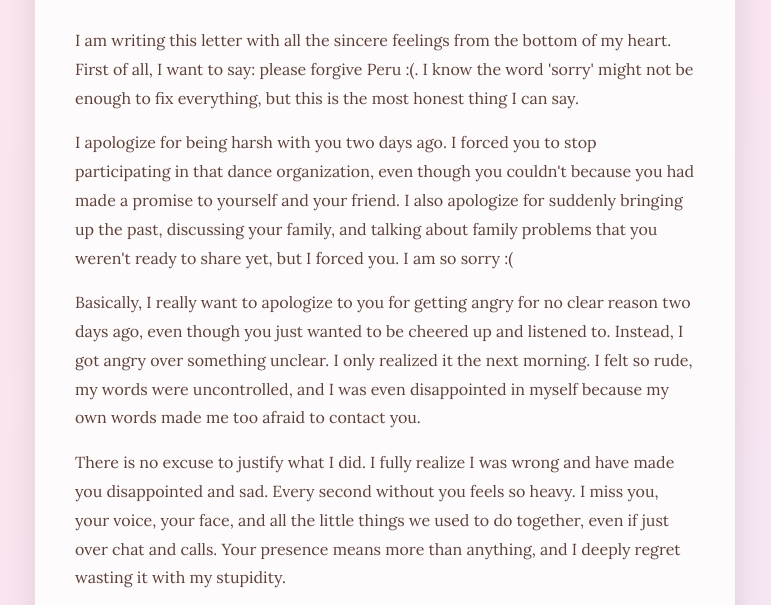
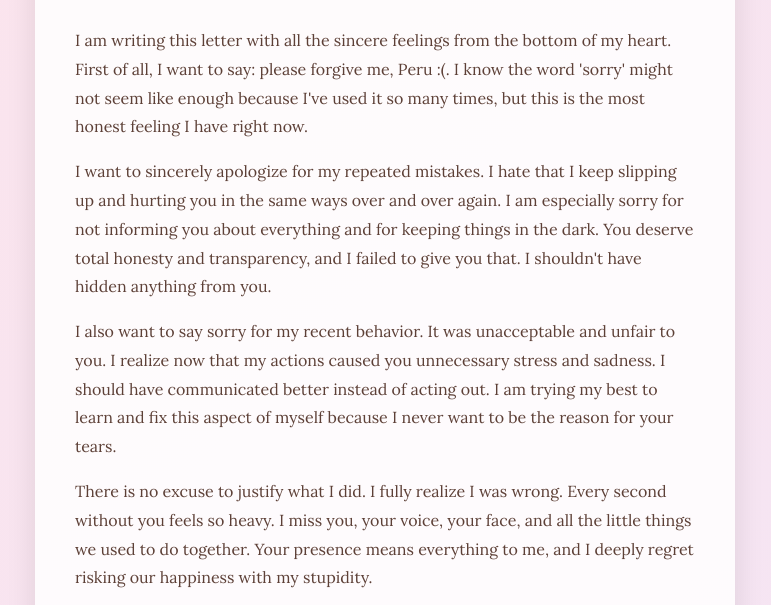
Before and after one commit to Harsh090706/testing, a plain HTML site: page index.html in a window 1280 px wide. Both pictures are taken after a click on the button "Open the Letter". Shown: the part 180-785 px from the top of the page, without its empty margins (255-1026 px from the left). Drawn offline with Linux system fonts and the light colour scheme.

```diff
--- a/index.html
+++ b/index.html
@@ -3,7 +3,7 @@
 <head>
     <meta charset="UTF-8">
     <meta name="viewport" content="width=device-width, initial-scale=1.0">
-    <title>Forgive Peru 🥲</title>
+    <title>Forgive Me Peru 🥲</title>
     <link rel="stylesheet" href="style.css">
     <link rel="preconnect" href="https://fonts.googleapis.com">
     <link rel="preconnect" href="https://fonts.gstatic.com" crossorigin>
@@ -28,27 +28,27 @@
             <h2 class="fade-in">For My Beautiful Peru, Whom I Love Most</h2>
 
             <p class="fade-in">
-                I am writing this letter with all the sincere feelings from the bottom of my heart. First of all, I want to say: please forgive Peru :(.
-                 I know the word 'sorry' might not be enough to fix everything, but this is the most honest thing I can say.
+                I am writing this letter with all the sincere feelings from the bottom of my heart. First of all, I want to say: please forgive me, Peru :(.
+                 I know the word 'sorry' might not seem like enough because I've used it so many times, but this is the most honest feeling I have right now.
             </p>
 
             <p class="fade-in">
-                I apologize for being harsh with you two days ago. I forced you to stop participating in that dance organization, even though you couldn't because you had made a promise to yourself and your friend.
-                I also apologize for suddenly bringing up the past, discussing your family, and talking about family problems that you weren't ready to share yet, but I forced you. I am so sorry :(
+                I want to sincerely apologize for my repeated mistakes. I hate that I keep slipping up and hurting you in the same ways over and over again.
+                I am especially sorry for not informing you about everything and for keeping things in the dark. You deserve total honesty and transparency, and I failed to give you that. I shouldn't have hidden anything from you.
             </p>
 
             <p class="fade-in">
-                Basically, I really want to apologize to you for getting angry for no clear reason two days ago, even though you just wanted to be cheered up and listened to.
-                Instead, I got angry over something unclear. I only realized it the next morning. I felt so rude, my words were uncontrolled, and I was even disappointed in myself because my own words made me too afraid to contact you.
+                I also want to say sorry for my recent behavior. It was unacceptable and unfair to you. I realize now that my actions caused you unnecessary stress and sadness.
+                I should have communicated better instead of acting out. I am trying my best to learn and fix this aspect of myself because I never want to be the reason for your tears.
             </p>
 
             <p class="fade-in">
-                There is no excuse to justify what I did. I fully realize I was wrong and have made you disappointed and sad.
-                Every second without you feels so heavy. I miss you, your voice, your face, and all the little things we used to do together, even if just over chat and calls. Your presence means more than anything, and I deeply regret wasting it with my stupidity.
+                There is no excuse to justify what I did. I fully realize I was wrong.
+                Every second without you feels so heavy. I miss you, your voice, your face, and all the little things we used to do together. Your presence means everything to me, and I deeply regret risking our happiness with my stupidity.
             </p>
 
             <p class="fade-in">
-                I don't expect you to forgive me right away. I know this is purely my mistake, all because of my ego. So I deserve to be scolded or hated. I can only say I'm sorry to you. I'm really sorry my Sweetheart ❤️
+                I don't expect you to forgive me right away. I know this is my fault. So I deserve it if you are angry. I can only say I'm sorry to you. I'm really sorry my Sweetheart ❤️
             </p>
 
             <p class="fade-in">
```
